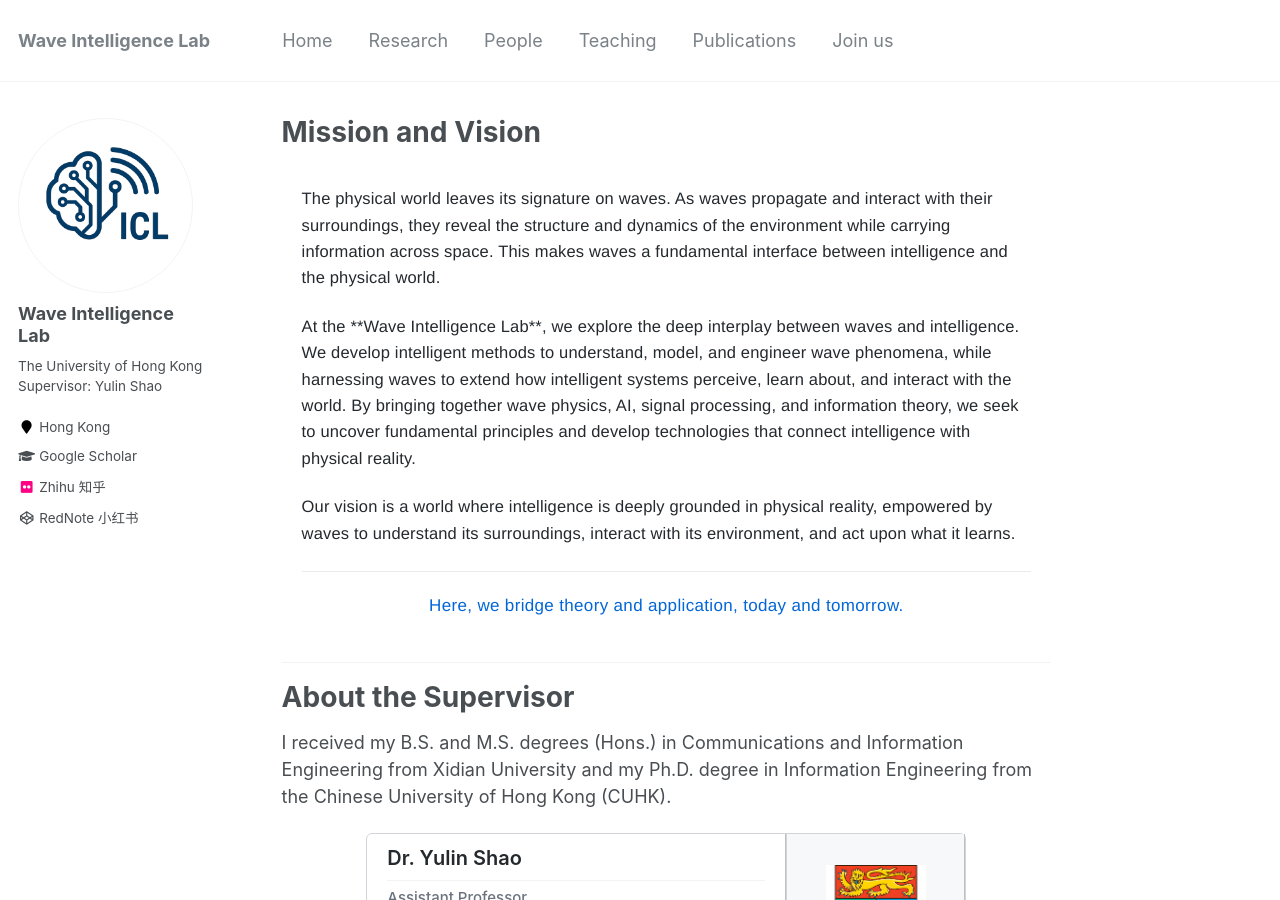
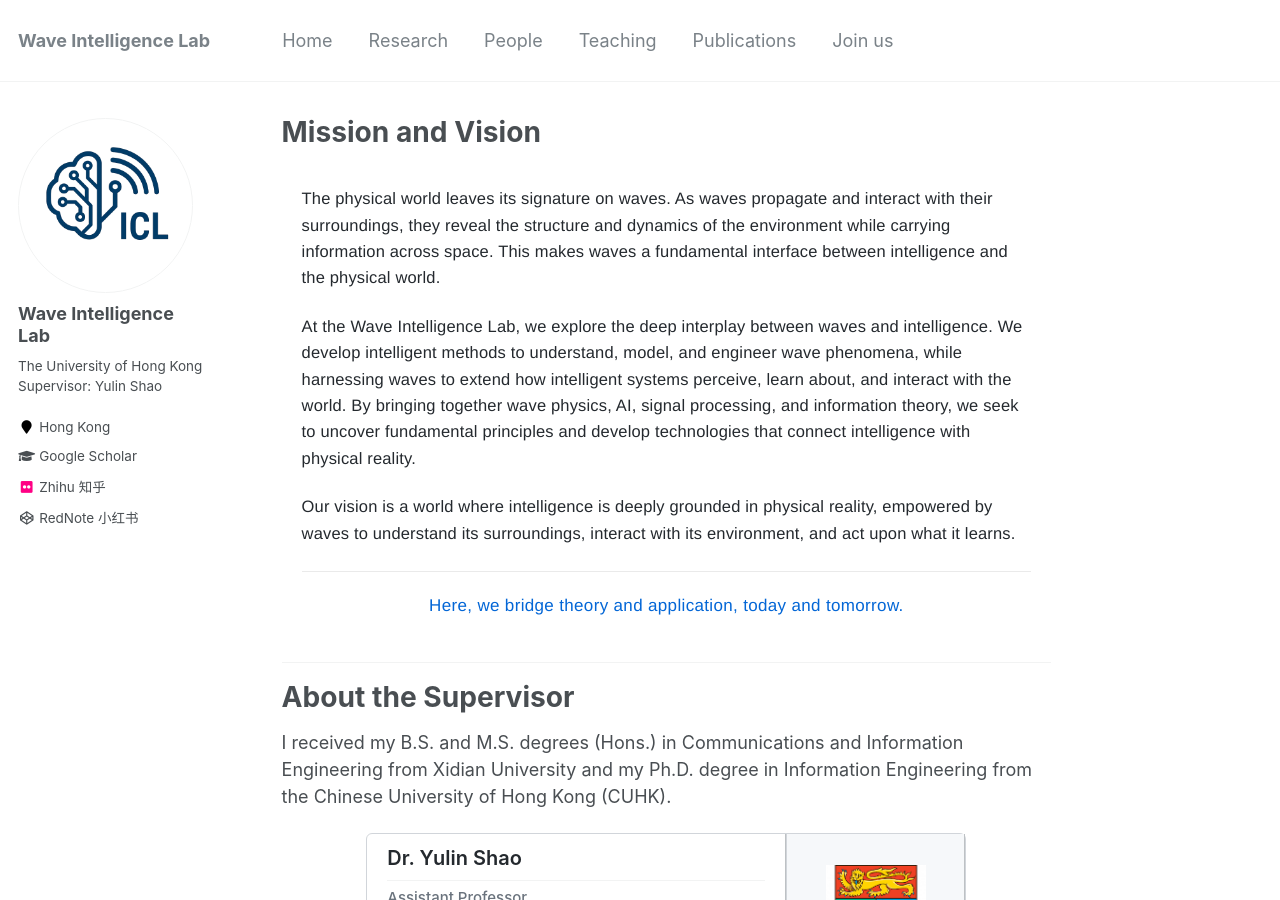
Before and after one commit to hku-icl/hku-icl.github.io, a Jekyll site: the page built from _pages/about.md, in a window 1280 px wide and 900 px high. Built offline with Jekyll 4.4.1, drawn with Linux system fonts in a browser that asks for light colours.

```diff
--- a/_pages/about.md
+++ b/_pages/about.md
@@ -22,7 +22,7 @@ The physical world leaves its signature on waves. As waves propagate and interac
   <!-- 英文段落2 -->
   <div style="margin-bottom: 22px;">
     <p style="margin: 0; font-size: 16.5px; letter-spacing: 0.01em; color: #24292e; font-weight: 400;">
-At the **Wave Intelligence Lab**, we explore the deep interplay between waves and intelligence. We develop intelligent methods to understand, model, and engineer wave phenomena, while harnessing waves to extend how intelligent systems perceive, learn about, and interact with the world. By bringing together wave physics, AI, signal processing, and information theory, we seek to uncover fundamental principles and develop technologies that connect intelligence with physical reality.
+At the Wave Intelligence Lab, we explore the deep interplay between waves and intelligence. We develop intelligent methods to understand, model, and engineer wave phenomena, while harnessing waves to extend how intelligent systems perceive, learn about, and interact with the world. By bringing together wave physics, AI, signal processing, and information theory, we seek to uncover fundamental principles and develop technologies that connect intelligence with physical reality.
     </p>
   </div>
 
```
